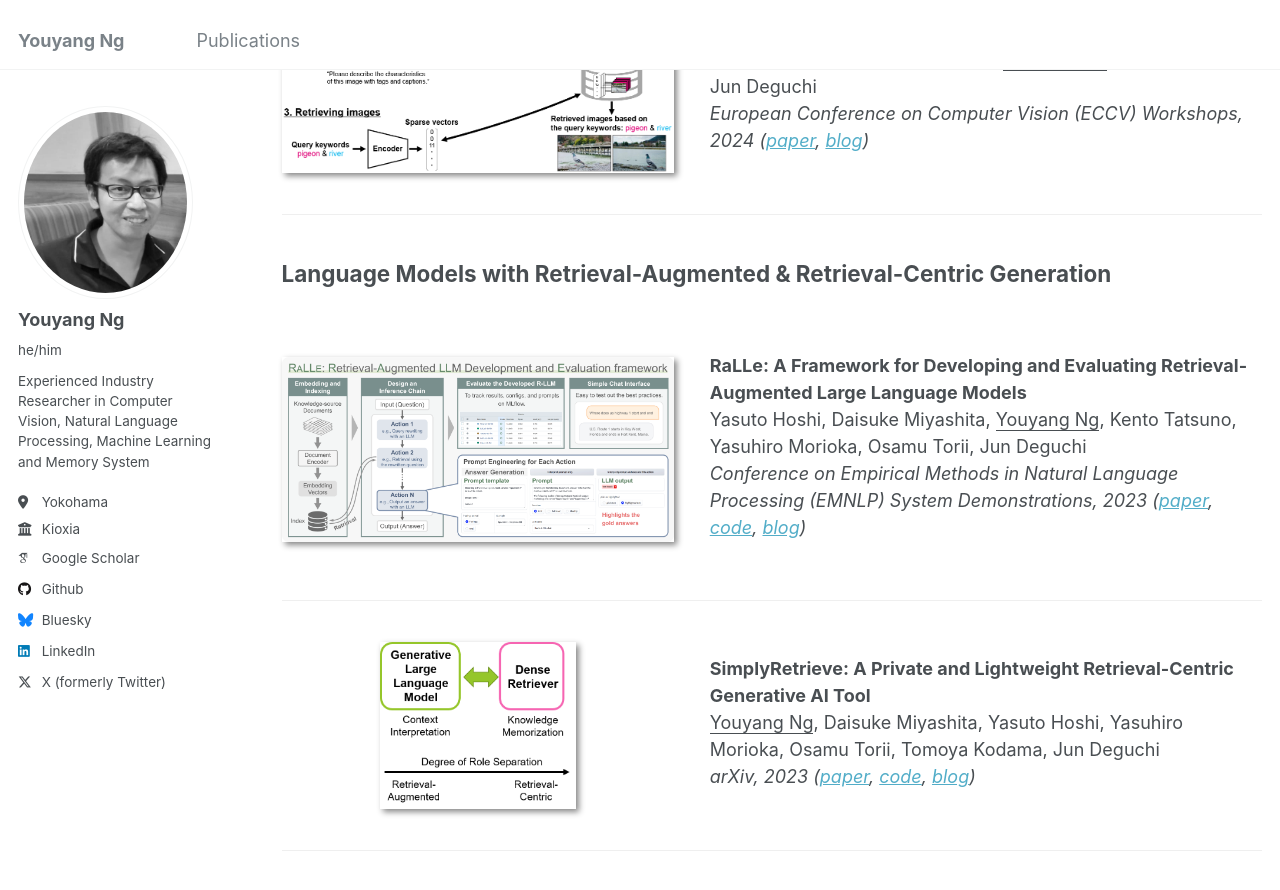
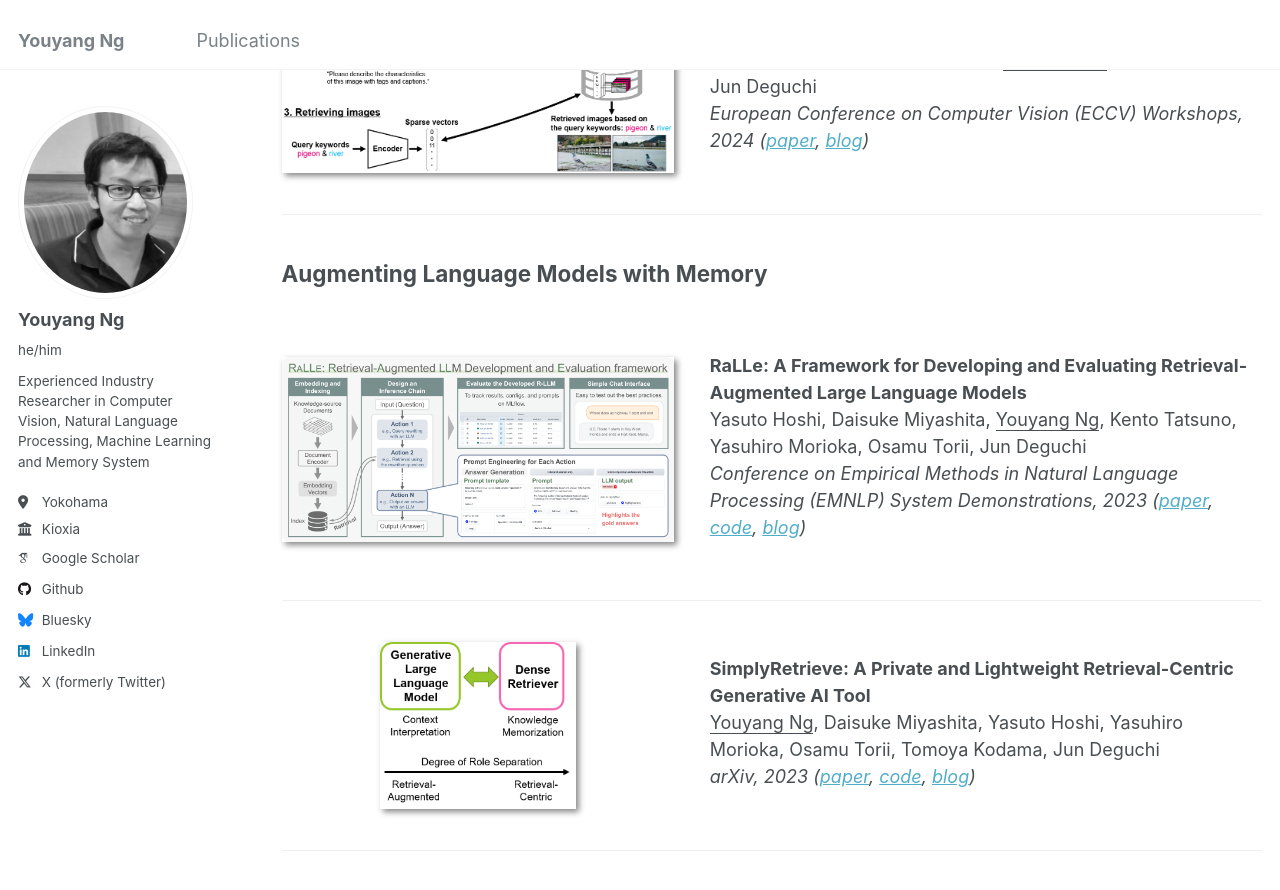
Before and after one commit to yy29/yy29.github.io, a Jekyll site: the page built from _pages/about.md, in a window 1280 px wide and 900 px high, scrolled down 1943 px. Shown: the top 890 px of the window. Built offline with Jekyll 4.4.1, drawn with Linux system fonts in a browser that asks for light colours; some web fonts are replaced.

Commit message:
Update about.md

```diff
--- a/_pages/about.md
+++ b/_pages/about.md
@@ -63,7 +63,7 @@ Kengo Nakata, Daisuke Miyashita, <ins>Youyang Ng</ins>, Yasuto Hoshi, Jun Deguch
 </div>
 </div>
 
-## Language Models with Retrieval-Augmented & Retrieval-Centric Generation
+## Augmenting Language Models with Memory
 <div class="paper-box"><div class="paper-box-image"><img src="../images/2023_ralle.png" alt="sym" width="100%"></div>
 <div class="paper-box-text" markdown="1">
 
```
